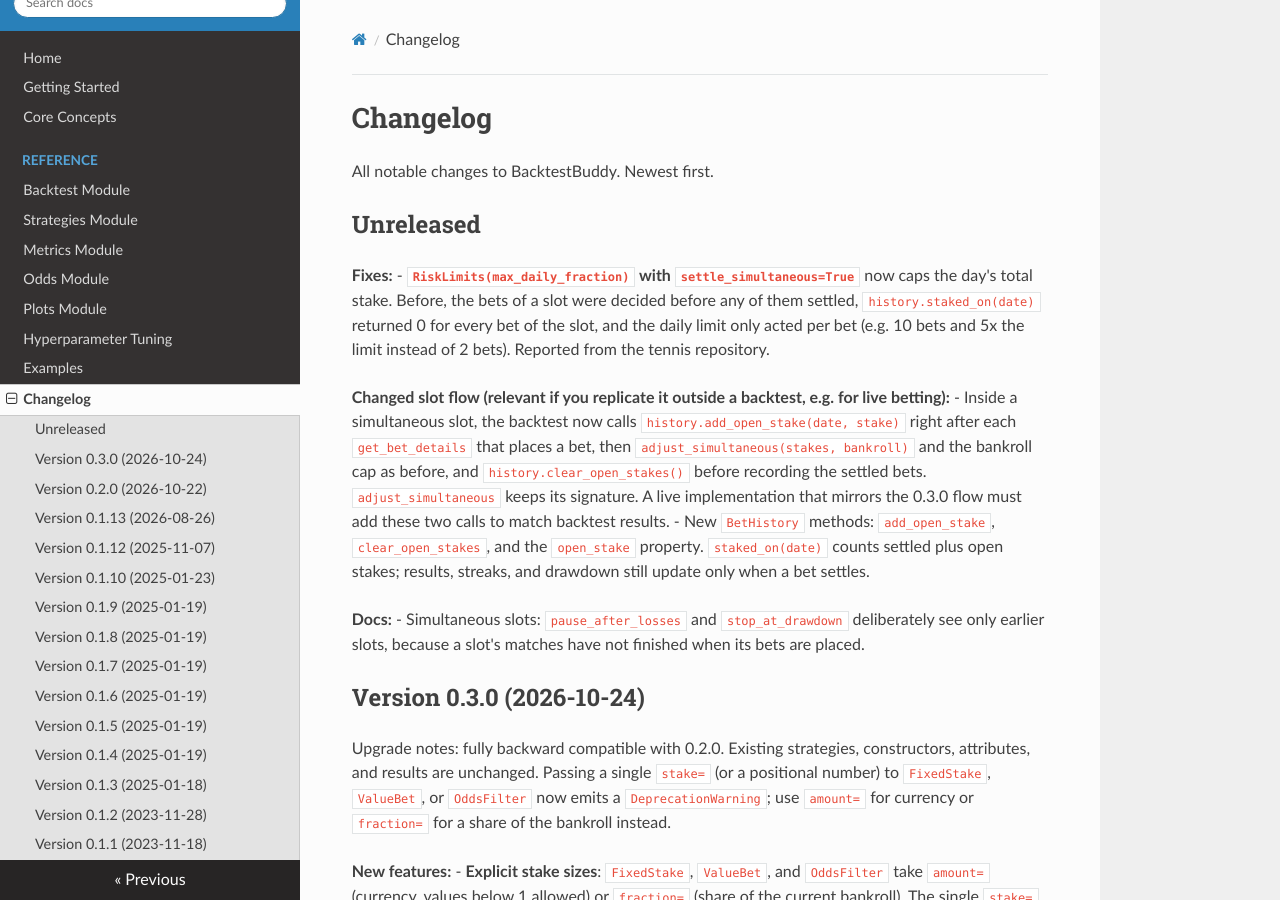
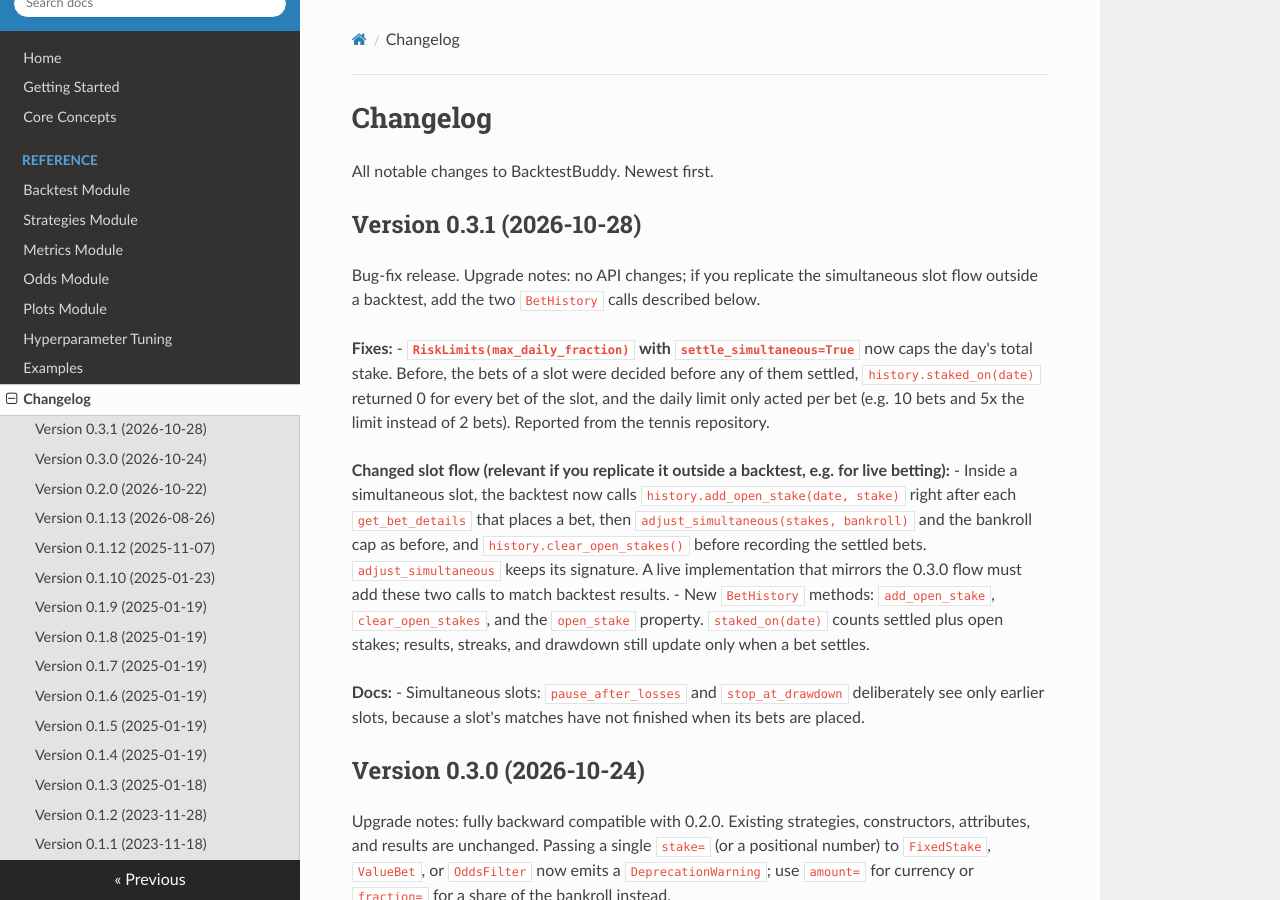
Before and after one commit to Pacman1984/backtestbuddy, an MkDocs documentation site: the page built from docs/changelog.md, in a window 1280 px wide and 900 px high. Built offline with MkDocs 1.6.1, drawn with Linux system fonts in a browser that asks for light colours; nearby versions of some CDN libraries.

Commit message:
release: 0.3.1
Bump version and date the changelog for the simultaneous-slot daily
limit fix.

Co-Authored-By: Claude Opus 5.5 <noreply@anthropic.com>

```diff
--- a/docs/changelog.md
+++ b/docs/changelog.md
@@ -2,7 +2,9 @@
 
 All notable changes to BacktestBuddy. Newest first.
 
-## Unreleased
+## Version 0.3.1 (2026-10-28)
+
+Bug-fix release. Upgrade notes: no API changes; if you replicate the simultaneous slot flow outside a backtest, add the two `BetHistory` calls described below.
 
 **Fixes:**
 - **`RiskLimits(max_daily_fraction)` with `settle_simultaneous=True`** now caps the day's total stake. Before, the bets of a slot were decided before any of them settled, `history.staked_on(date)` returned 0 for every bet of the slot, and the daily limit only acted per bet (e.g. 10 bets and 5x the limit instead of 2 bets). Reported from the tennis repository.
--- a/pyproject.toml
+++ b/pyproject.toml
@@ -4,7 +4,7 @@ build-backend = "hatchling.build"
 
 [project]
 name = "backtestbuddy"
-version = "0.3.0"
+version = "0.3.1"
 description = "Sports-betting backtesting with bankroll simulation and risk metrics"
 readme = "README.md"
 requires-python = ">=3.9"
--- a/src/backtestbuddy/__init__.py
+++ b/src/backtestbuddy/__init__.py
@@ -1,4 +1,4 @@
-__version__ = "0.3.0"
+__version__ = "0.3.1"
 
 from .backtest.sport_backtest import BaseBacktest, ModelBacktest, PredictionBacktest
 from .strategies.base import BaseStrategy
```
